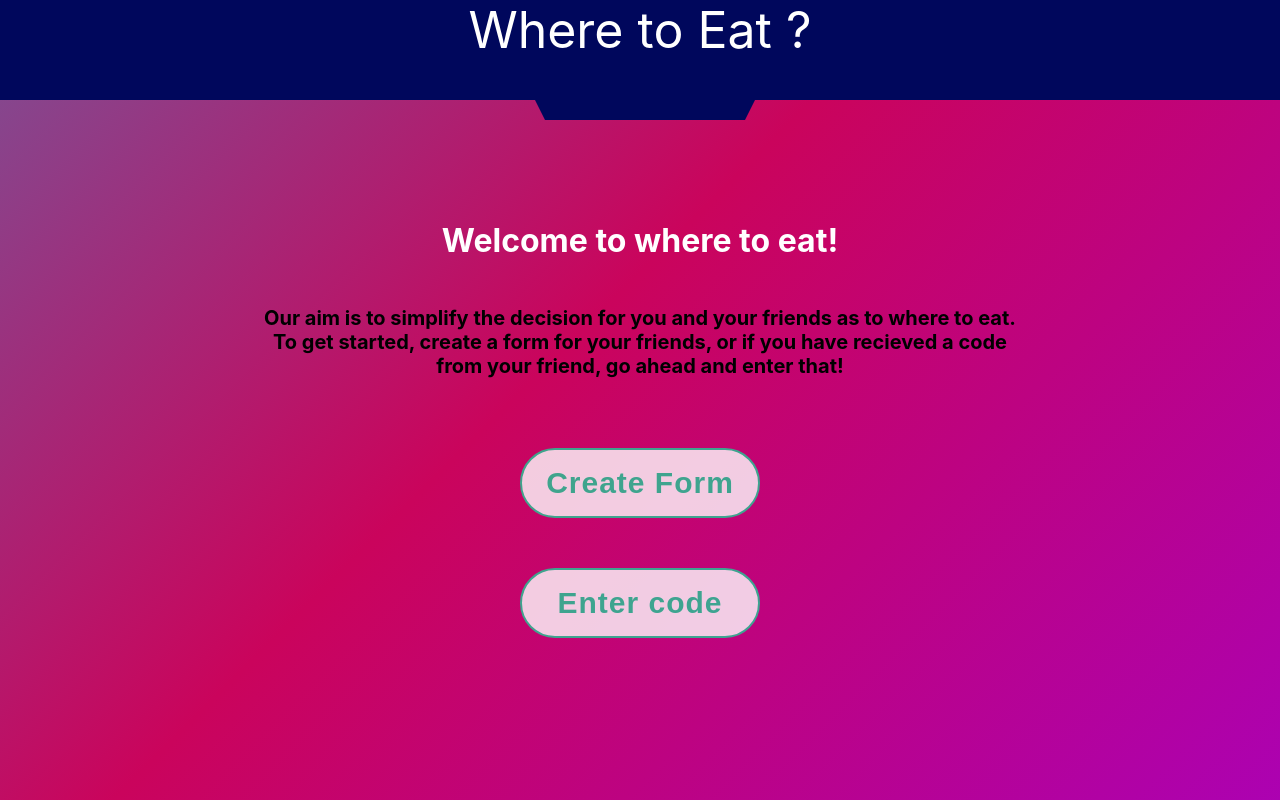
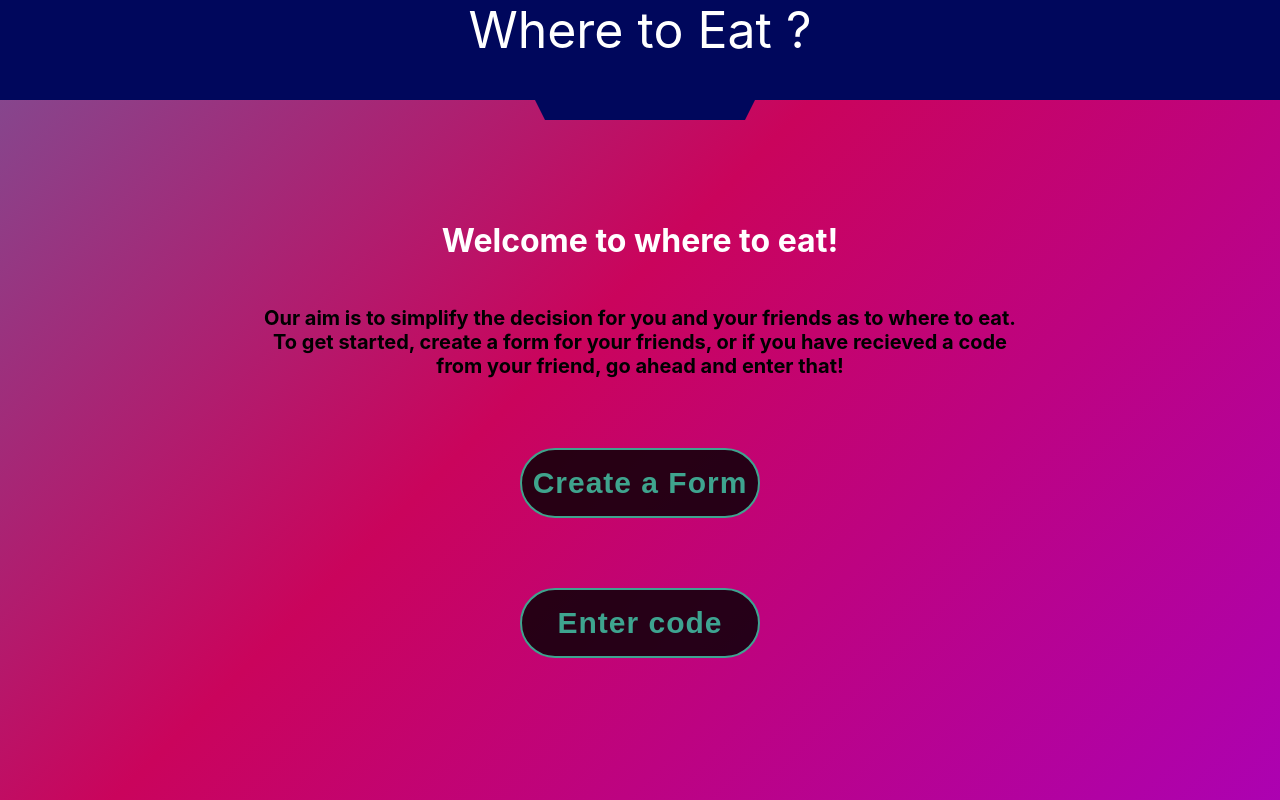
Before and after one commit to ktech99/whereToEat, a React (Create React App) app in the folder src/main/resources/: page / in a window 1280 px wide. Built offline with nearby package versions, Linux system fonts and the light colour scheme.

Commit message:
add enter code animation

```diff
--- a/src/main/resources/src/App.css
+++ b/src/main/resources/src/App.css
@@ -61,7 +61,7 @@
   text-align: center;
   width: 240px;
   border-radius: 40px;
-  background: #fff;
+  background: black;
   border: 2px solid #1ECD97;
   color: #1ECD97;
   letter-spacing: 1px;
@@ -80,7 +80,7 @@
   animation: fadein 10s;
 }
 .button-submit:hover {
-  color: white;
+  color: black;
   background: #1ECD97;
 }
 .button-submit:active {
@@ -123,7 +123,7 @@
   transition: width 0.5s ease-out;
 }
 .change2 {
-  width : 200px;
+  width : 240px;
   transition: width 0.5s ease-out;
 }
 /*end test for button change*/
@@ -139,6 +139,27 @@
   animation: fadein 4s;
 }
 
+.inputText {
+  outline: none;
+  height: 69px;
+  text-align: center;
+  width: 240px;
+  border-radius: 40px;
+  background: black;
+  border: 2px solid #1ECD97;
+  color: #1ECD97;
+  letter-spacing: 1px;
+  font-size: 30px;
+  font-weight: bold;
+  cursor: pointer;
+  /*transition: all 0.25s ease;*/
+  margin-left: 25px;
+  margin-right: 25px;
+  margin-top: 50px;
+  variant: outlined;
+  /*transition: width 0.5s ease-out;*/
+
+}
 
 /*Fade in animations*/
 @keyframes fadein {
--- a/src/main/resources/src/App.js
+++ b/src/main/resources/src/App.js
@@ -21,11 +21,12 @@ class App extends Component {
                         <br/>
                         from your friend, go ahead and enter that!
                     </p>
-                    <button id="createButton" className={"button-submit"}>Create
-                        Form
-                    </button>
+                    <form>
+                    <input id="createButton" className={"button-submit"} type="submit" value="Create a Form"/>
+
+                    </form>
                     <br/>
-                    <button className={"button-submit"} onClick={test}>Enter
+                    <button className={"button-submit"} onClick={test} id = "enterCode">Enter
                         code
                     </button>
 
@@ -35,14 +36,33 @@ class App extends Component {
 
         function test() {
             var create = document.getElementById("createButton");
+            var enterCode = document.getElementById("enterCode")
+            var codeTextBox = document.createElement('input');
+            codeTextBox.classList.add("inputText");
+            codeTextBox.placeholder = "Code:";
+            codeTextBox.id = "codeTextBox";
+            codeTextBox.background = "black";
+            create.classList.add("change");
+            create.value = "";
+
             // create.classList.remove("button-submit");
-            create.innerText = "";
-            create.classList.add("change");
+            // create.value = "";
+            // create.type = "input"
+            // create.value = "";
+            //
+            //
+            // create = document.getElementById("codeTextBox");
+            // create.classList.add("change");
             //TODO: Make into text box with button
             //add delay to changing classes
             setTimeout(function () {
+                create.value = "Code:";
+                enterCode.innerText = "Submit";
                 create.classList.add("change2");
-            }, (2 * 1000));
+            }, (0.5 * 1000));
+            setTimeout(function () {
+                create.parentNode.replaceChild(codeTextBox, create);
+            }, (1 * 1000));
 
         }
     }
```
